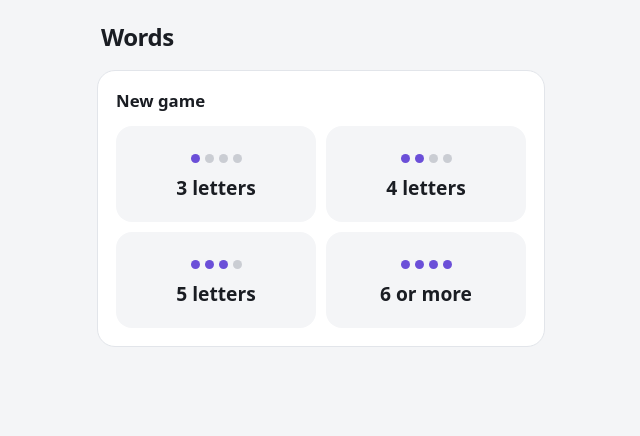
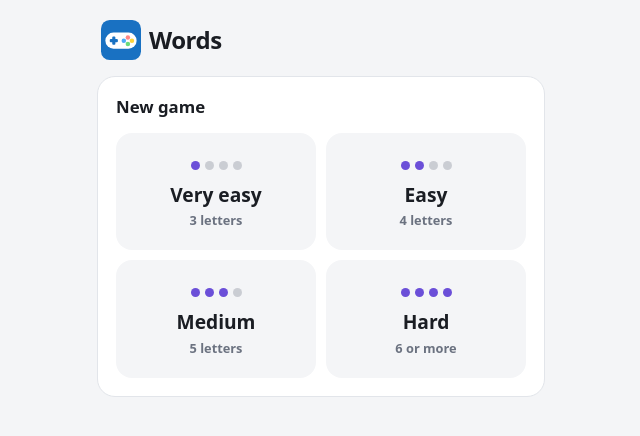
Before and after one commit to mardesnic/des-words, a React (Vite) app: page / in a window 1280 px wide. Shown: the top 436 px of the page, without its empty margins (319-959 px from the left). Built offline with nearby package versions, Linux system fonts and the light colour scheme.

Commit message:
A button back to all games, Settings as an icon, and the same level names as the other games
Co-Authored-By: Claude Opus 5.5 <noreply@anthropic.com>
Claude-Session: https://claude.ai/code/session_01VHugfneSftkCDVxRAPBrfH

```diff
--- a/src/App.tsx
+++ b/src/App.tsx
@@ -1,6 +1,7 @@
 import { useEffect, useState } from 'react';
 
 import { Board } from './components/Board';
+import { HomeLink } from './components/HomeLink';
 import { Confetti } from './components/Confetti';
 import { Icon } from './components/Icon';
 import { NewGame, SettingsView } from './components/Menu';
@@ -90,7 +91,10 @@ export default function App() {
   return (
     <main className={view === 'play' && round ? 'app app--play' : 'app'}>
       <header className='header'>
-        <h1>{t.title}</h1>
+        <div className='header__title'>
+          <HomeLink label={t.allGames} />
+          <h1>{t.title}</h1>
+        </div>
         <div className='header__actions'>
           {view === 'play' ? (
             <>
@@ -101,10 +105,11 @@ export default function App() {
                 {t.newGame}
               </button>
               <button
-                className='button button--small'
+                className='button button--small button--icon'
                 onClick={() => setView('settings')}
+                aria-label={t.settings}
               >
-                {t.settings}
+                <Icon name='settings' />
               </button>
             </>
           ) : (
--- /dev/null
+++ b/src/components/HomeLink.tsx
@@ -0,0 +1,17 @@
+// The des-kids-games icon: takes the player to the list of all games.
+export function HomeLink({ label }: { label: string }) {
+  return (
+    <a className='home-link' href='/des-kids-games/' aria-label={label}>
+      <svg viewBox='0 0 64 64' aria-hidden='true'>
+        <rect width='64' height='64' rx='14' fill='#1971c2' />
+        <rect x='7' y='20' width='50' height='26' rx='13' fill='#fff' />
+        <rect x='14' y='30.5' width='13' height='5' rx='1.5' fill='#1971c2' />
+        <rect x='18' y='26.5' width='5' height='13' rx='1.5' fill='#1971c2' />
+        <circle cx='43' cy='28' r='3.6' fill='#ff8787' />
+        <circle cx='49.5' cy='33' r='3.6' fill='#ffd43b' />
+        <circle cx='43' cy='38.5' r='3.6' fill='#69db7c' />
+        <circle cx='36.5' cy='33' r='3.6' fill='#4dabf7' />
+      </svg>
+    </a>
+  );
+}
--- a/src/components/Icon.tsx
+++ b/src/components/Icon.tsx
@@ -1,4 +1,6 @@
 const PATHS = {
+  settings:
+    'M20 7h-9M14 17H5M14 17a3 3 0 1 0 6 0 3 3 0 1 0-6 0M4 7a3 3 0 1 0 6 0 3 3 0 1 0-6 0',
   undo: 'M9 14 4 9l5-5M4 9h10.5a5.5 5.5 0 0 1 0 11H11',
   clear: 'M3 12a9 9 0 1 0 3-6.7L3 8M3 3v5h5',
 };
--- a/src/components/Menu.tsx
+++ b/src/components/Menu.tsx
@@ -21,6 +21,7 @@ export function NewGame({
               ))}
             </span>
             {t.levels[l]}
+            <span className='level__note'>{t.levelNotes[l]}</span>
           </button>
         ))}
       </div>
--- a/src/index.css
+++ b/src/index.css
@@ -88,6 +88,35 @@ button:disabled {
   padding: 4px 0 2px 4px;
 }
 
+.header__title {
+  display: flex;
+  align-items: center;
+  gap: 8px;
+  min-width: 0;
+}
+
+/* Small enough on a narrow phone for the icon, the title and both buttons. */
+.header__title h1 {
+  font-size: clamp(1.1rem, 5vw, 1.5rem);
+  min-width: 0;
+  overflow: hidden;
+  text-overflow: ellipsis;
+}
+
+.home-link {
+  flex: none;
+  display: block;
+  width: clamp(32px, 10vw, 40px);
+  height: clamp(32px, 10vw, 40px);
+  border-radius: 25%;
+}
+
+.home-link svg {
+  display: block;
+  width: 100%;
+  height: 100%;
+}
+
 .header__actions {
   display: flex;
   gap: 8px;
@@ -150,6 +179,17 @@ h2 {
   background: var(--surface);
   color: var(--text);
   border: 1px solid var(--border);
+}
+
+.button--icon {
+  display: grid;
+  place-items: center;
+  padding: 6px 10px;
+}
+
+.button--icon .icon {
+  width: 20px;
+  height: 20px;
 }
 
 /* While playing, everything fits on one screen: the board takes what
@@ -421,6 +461,15 @@ h2 {
   transition: transform 0.1s;
 }
 
+/* What the level means here: the size of the board, or the length of
+   the word. */
+.level__note {
+  margin-top: -8px;
+  font-size: 0.8rem;
+  font-weight: 600;
+  color: var(--muted);
+}
+
 .level:active {
   transform: scale(0.97);
 }
--- a/src/lib/i18n.ts
+++ b/src/lib/i18n.ts
@@ -22,6 +22,12 @@ const en = {
   cancel: 'Cancel',
   done: 'Done',
   levels: {
+    three: 'Very easy',
+    four: 'Easy',
+    five: 'Medium',
+    long: 'Hard',
+  } as Record<Level, string>,
+  levelNotes: {
     three: '3 letters',
     four: '4 letters',
     five: '5 letters',
@@ -55,6 +61,12 @@ const hr: Strings = {
   cancel: 'Odustani',
   done: 'Gotovo',
   levels: {
+    three: 'Vrlo lagano',
+    four: 'Lagano',
+    five: 'Srednje',
+    long: 'Teško',
+  },
+  levelNotes: {
     three: '3 slova',
     four: '4 slova',
     five: '5 slova',
```
